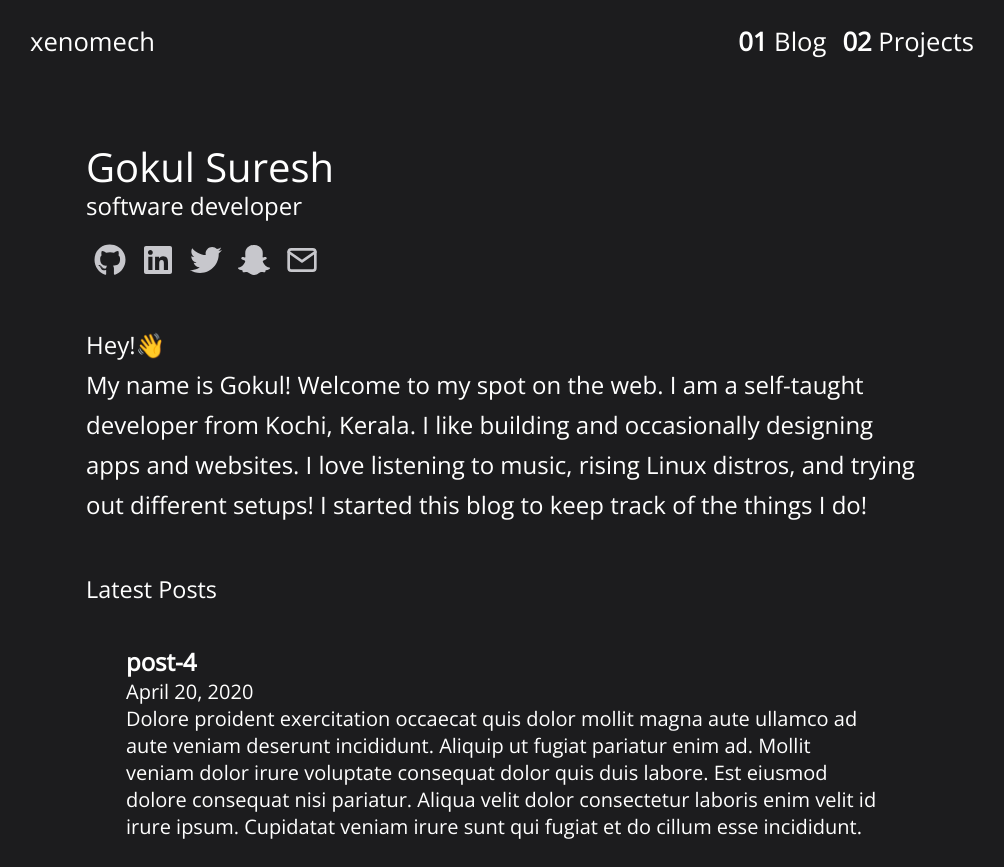
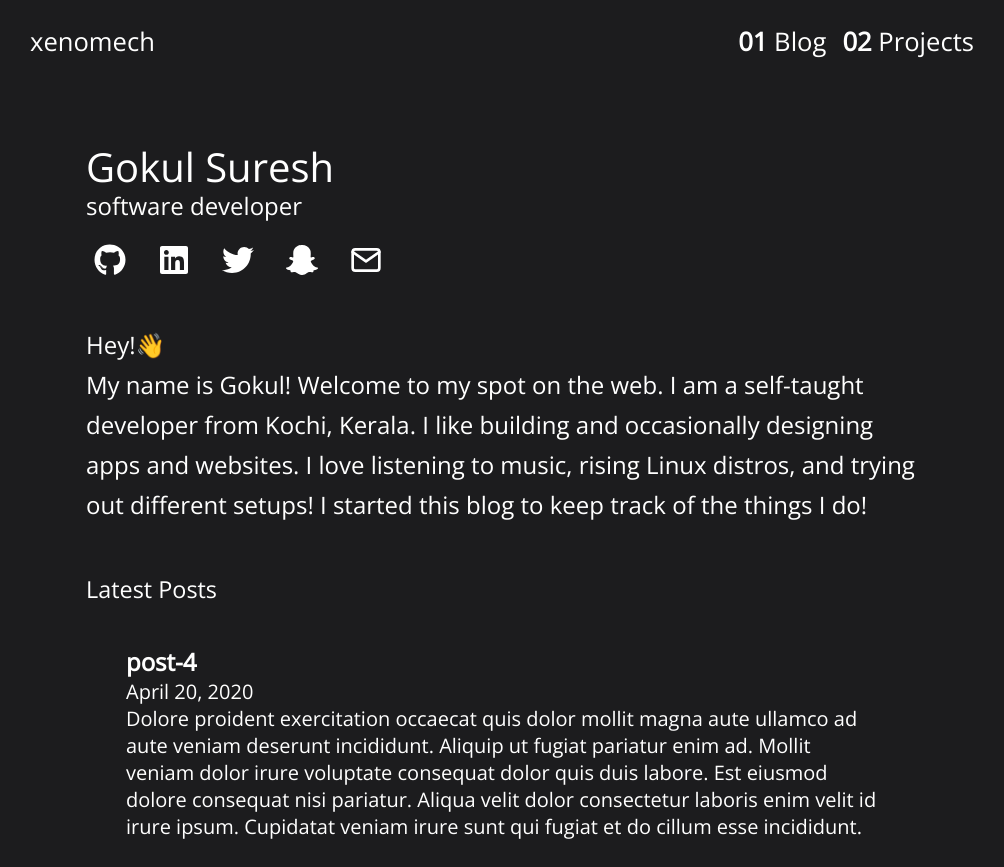
Before and after one commit to xenomech/MySpot, a Gatsby site: page / in a window 1280 px wide. Shown: the top 867 px of the page, without its empty margins (138-1142 px from the left). Built offline with nearby package versions, Linux system fonts and the light colour scheme; Gatsby itself is replaced by a stand-in of ours; some packages are replaced by stand-ins of ours.

Commit message:
🎨  Socials

```diff
--- a/src/pages/index.js
+++ b/src/pages/index.js
@@ -1,6 +1,6 @@
 import React from "react"
 import { Container, Content, Card } from "../components"
-import { P, H1, H3, SocialsWrapper } from "../styles"
+import { P, H1, H3, SocialsWrapper, SocialsButton } from "../styles"
 import { graphql } from "gatsby"
 import {
   FaGithub,
@@ -19,21 +19,34 @@ const IndexPage = ({ data }) => {
           <H1>Gokul Suresh</H1>
           <H3>software developer</H3>
           <SocialsWrapper>
+            <SocialsButton bg="github">
               <a href="https://github.com/xenomech/" alt="github">
                 <FaGithub />
               </a>
+            </SocialsButton>
+            <SocialsButton bg="linkedin">
               <a href="www.linkedin.com/in/gokulsmenon227" alt="linkedin">
                 <FaLinkedin />
               </a>
+            </SocialsButton>
+
+            <SocialsButton bg="twitter">
               <a href="www.twitter.com">
                 <FaTwitter />
               </a>
+            </SocialsButton>
+
+            <SocialsButton bg="snapchat">
               <a href="www.snapchat.com">
                 <FaSnapchatGhost />
               </a>
+            </SocialsButton>
+
+            <SocialsButton bg="mail">
               <a href="mailto:gokulsmenon227@gmail.com">
                 <FiMail />
               </a>
+            </SocialsButton>
           </SocialsWrapper>
           <P>
             Hey!
--- a/src/styles/contentsWraper.js
+++ b/src/styles/contentsWraper.js
@@ -14,17 +14,47 @@ export const ContentWrapper = styled.main`
   }
 `
 export const SocialsWrapper = styled.div`
-  display: flex;
+  display: grid;
+  grid-column-gap: 1rem;
+  grid-row-gap: 1rem;
+  grid-template-columns: auto auto auto auto auto;
   font-size: 2rem;
   flex: wrap;
   padding: 1rem 0rem;
+  align-content: center;
+  justify-content: start;
+  @media only screen and (max-width: 50rem) {
+    grid-template-columns: auto auto auto;
+  }
+`
+export const SocialsButton = styled.div`
+  padding: 0.5rem 0.5rem;
+  align-items: center;
+  justify-content: center;
+
+  border-radius: 0.5rem;
   a {
-    color: ${props => props.theme.colors.sysGrayLight3};
-    padding: 0.5rem;
-    transition: color 0.5s ease;
+    color: white;
+    text-decoration: none;
+    transition: color 0.3s ease;
     &:hover,
     &:focus {
-      color: white;
+      color: ${props => {
+        switch (props.bg) {
+          case "github":
+            return "white"
+          case "snapchat":
+            return props.theme.colors.sysYellowDark
+          case "linkedin":
+            return props.theme.colors.sysIndigoDark
+          case "twitter":
+            return props.theme.colors.sysBlueDark
+          case "mail":
+            return props.theme.colors.sysRedDark
+          default:
+            return "white"
+        }
+      }};
     }
   }
 `
```
Lines whose indentation alone changed are shown as unchanged.
